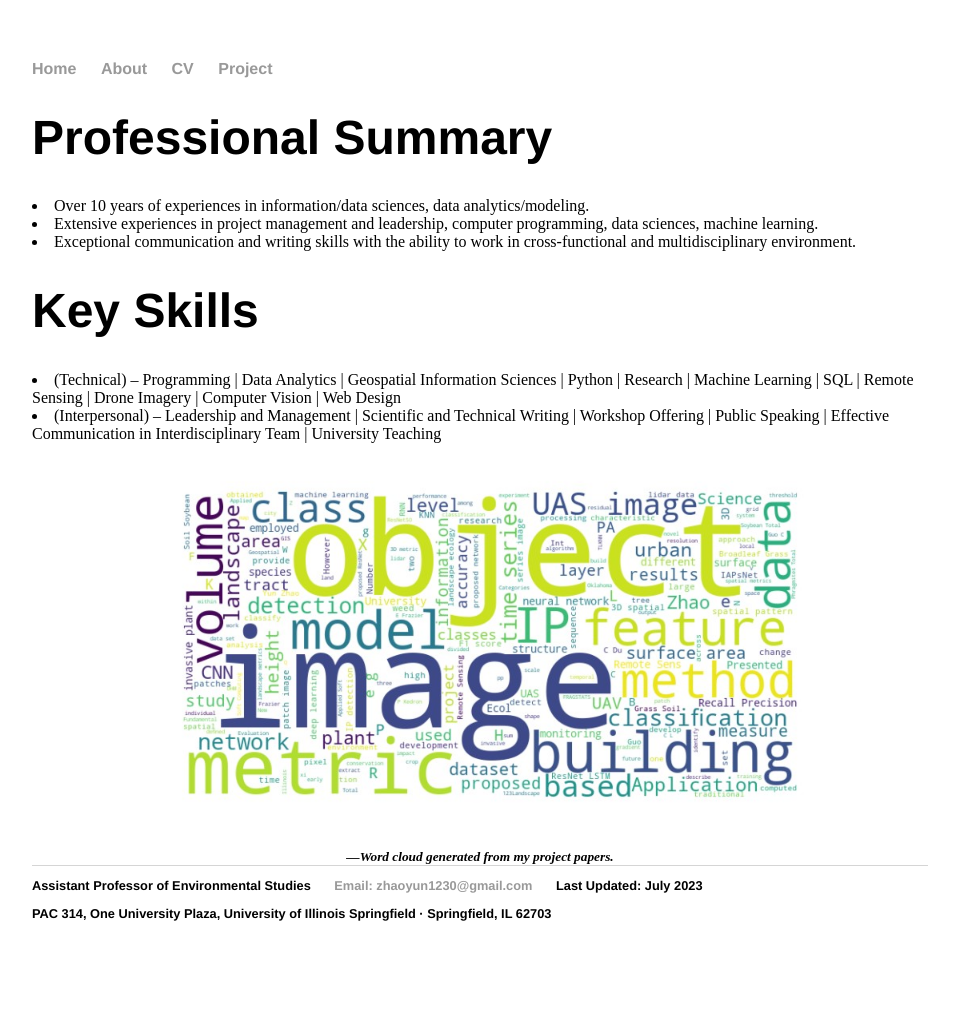
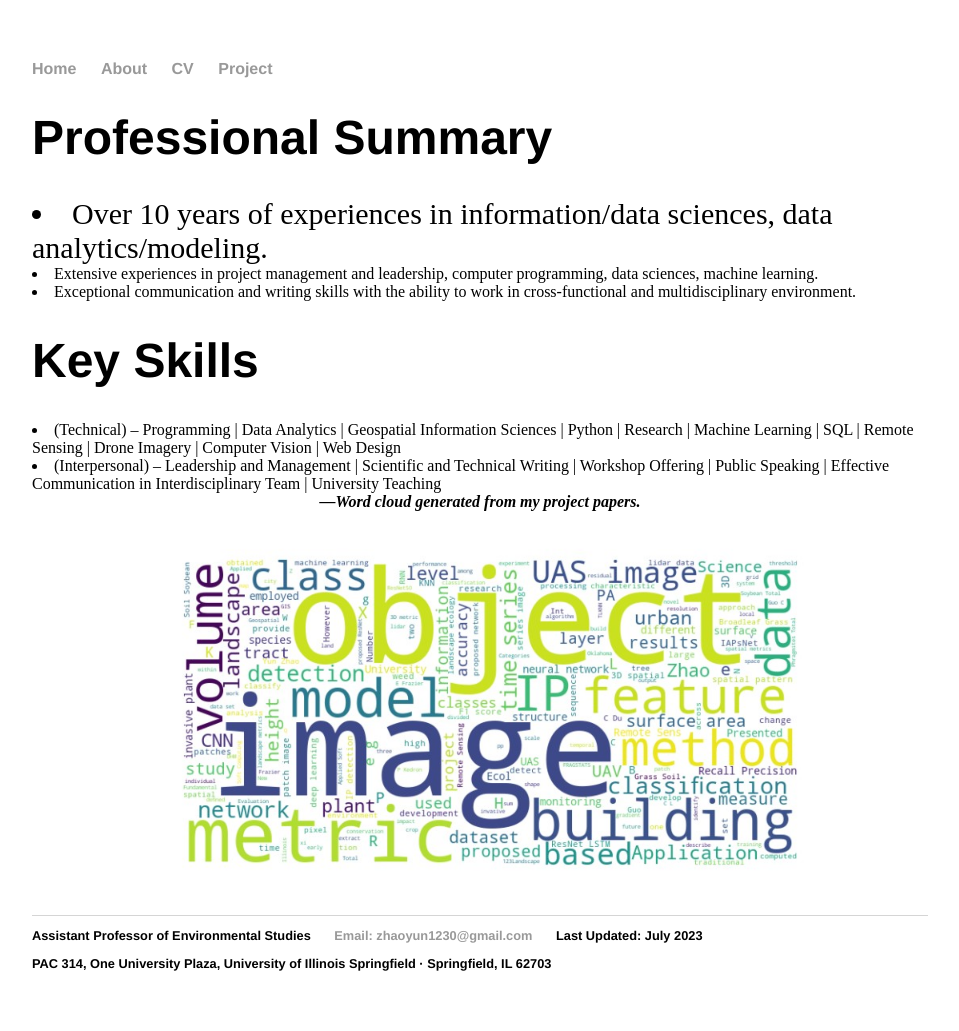
Before and after one commit to yun-zhao/yun-zhao.github.io, a Jekyll site: the page built from about/index.html, in a window 1280 px wide. Shown: the whole page, without its empty margins (160-1119 px from the left). Built offline with Jekyll 4.4.1, drawn with Linux system fonts in a browser that asks for light colours; before the commit the page ends 981 px from its top, so only the background shows below that.

Commit message:
Update index.html

```diff
--- a/about/index.html
+++ b/about/index.html
@@ -4,7 +4,7 @@
 ---
 <div class="about">
 			<h1>Professional Summary</h1>
-        <li style="font-size:16px">Over 10 years of experiences in information/data sciences, data analytics/modeling.</li>
+        <li style="font-size:30px">Over 10 years of experiences in information/data sciences, data analytics/modeling.</li>
         <li>Extensive experiences in project management and leadership, computer programming, data sciences, machine learning.</li>
         <li>Exceptional communication and writing skills with the ability to work in cross-functional and multidisciplinary environment.</li>
 
@@ -15,6 +15,6 @@
 </div>
 
     <div style="text-align:center">
-      <img src="https://yun-zhao.github.io/wordCloud.jpg" alt="Description of the image" height="400"><br>
-      <small><em><strong>—Word cloud generated from my project papers.</em></small>
+	<em><strong>—Word cloud generated from my project papers.</em>
+	<img src="https://yun-zhao.github.io/wordCloud.jpg" alt="Description of the image" height="400">
     </div>
```
